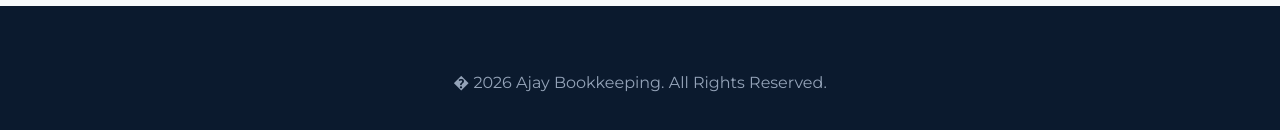
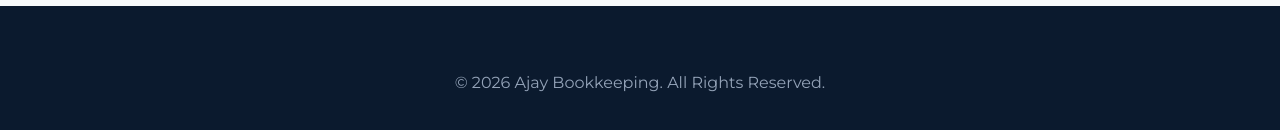
Before and after one commit to AKHAASH/ajayca-bookkeeping, a React (Vite) app: page /contact in a window 1280 px wide. Shown: the part 758-888 px from the top of the page. Built offline with nearby package versions, Linux system fonts and the light colour scheme.

Commit message:
calendly link attached

```diff
--- a/src/App.jsx
+++ b/src/App.jsx
@@ -1,4 +1,4 @@
-import { BrowserRouter as Router, Routes, Route, Link } from 'react-router-dom';
+import { BrowserRouter as Router, Routes, Route, Link, useLocation } from 'react-router-dom';
 import Home from './pages/Home';
 import About from './pages/About';
 import Services from './pages/Services';
@@ -14,11 +14,12 @@ import BlogValueOngoingSupport from './pages/BlogValueOngoingSupport';
 
 import './index.css';
 
-function App() {
+function MainApp() {
+  const location = useLocation();
+
   return (
-    <Router>
     <div className="app-container">
-        <header className="navbar">
+      <header key={location.pathname} className="navbar animate-slide-down-nav">
         <div className="logo">
           <Link to="/">Ajay Bookkeeping</Link>
         </div>
@@ -51,9 +52,16 @@ function App() {
       </main>
 
       <footer className="footer">
-          <p>� 2026 Ajay Bookkeeping. All Rights Reserved.</p>
+        <p>&copy; 2026 Ajay Bookkeeping. All Rights Reserved.</p>
       </footer>
     </div>
+  );
+}
+
+function App() {
+  return (
+    <Router>
+      <MainApp />
     </Router>
   );
 }
--- a/src/pages/Contact.jsx
+++ b/src/pages/Contact.jsx
@@ -37,7 +37,7 @@ function Contact() {
           <p>Ready to streamline your books? Choose a method below to get started.</p>
 
           <div className="info-cards">
-             <a href="https://calendar.app.google/VSLc3oSBkMKFxZnz6" target="_blank" className="contact-card">
+             <a href="https://calendly.com/ajaybookkeeping/30min" target="_blank" className="contact-card">
                <div className="card-icon">🗓️</div>
                <div>
                   <h3>Schedule a Meeting</h3>
```
Also changed, not shown: src/assets/background.jpg (added), src/assets/background.webp (deleted). Lines whose indentation alone changed are shown as unchanged.
